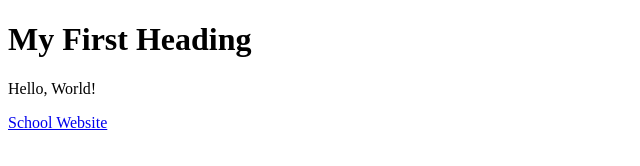
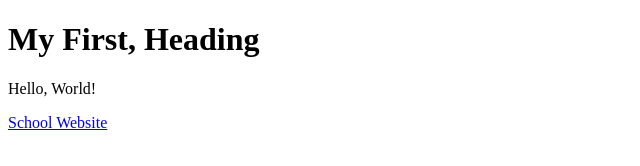
Before and after one commit to MTHS-ICD2O-1-2023/ICD2O-Unit-1-01-CallieBurt16, a plain HTML site: page index2.html in a window 1280 px wide. Shown: the whole page, without its empty margins (0-640 px from the left). Drawn offline with Linux system fonts and the light colour scheme.

Commit message:
added code for index2.html

```diff
--- a/index2.html
+++ b/index2.html
@@ -4,7 +4,7 @@
     <title>My Second Web Page</title>
   </head>
   </body>
-    <h1>My First Heading</h1>
+    <h1>My First, Heading</h1>
     <p>Hello, World!</p>
     <a href="http://www.mths.ca">School Website</a>
   </body>
```
